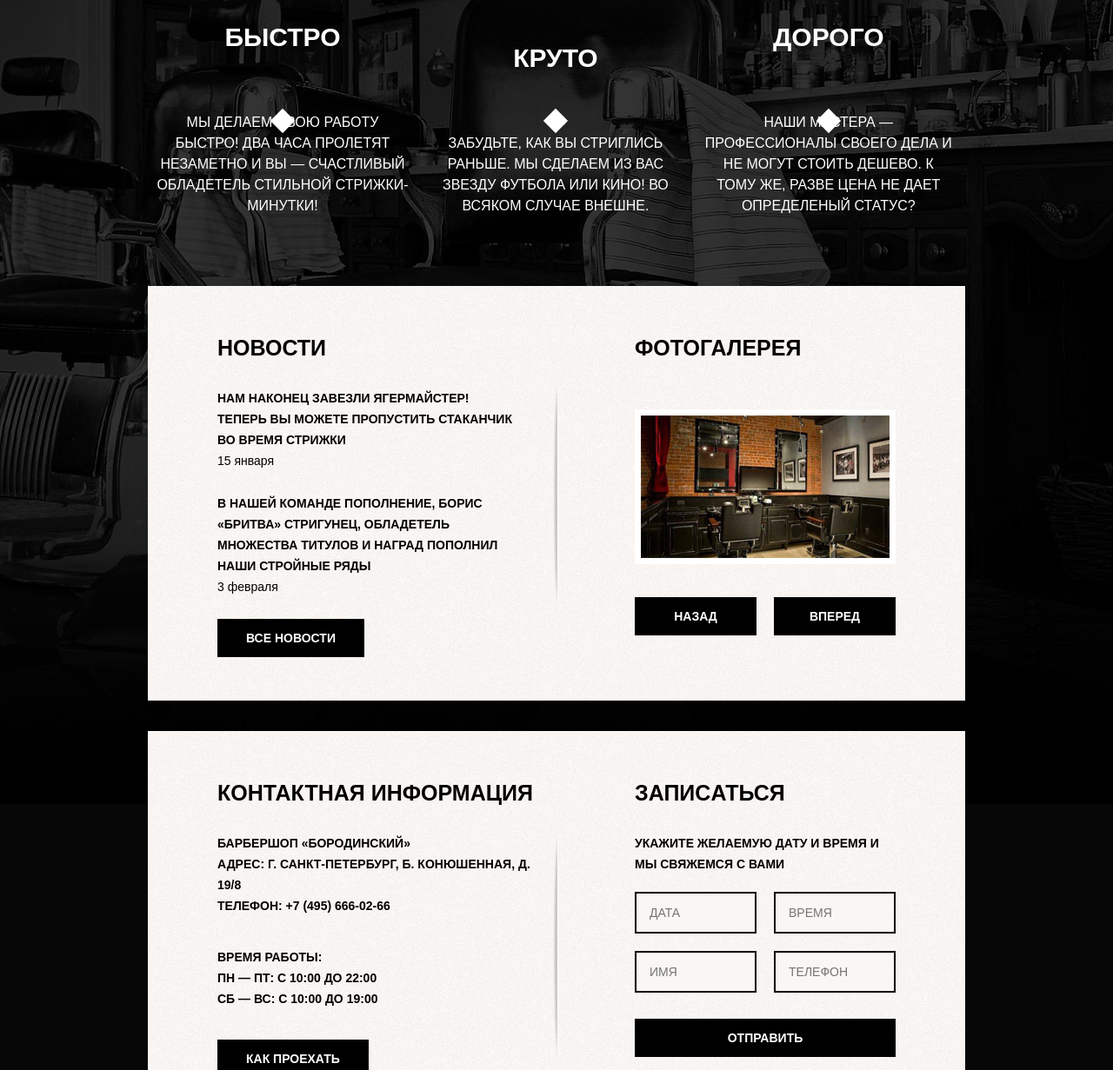
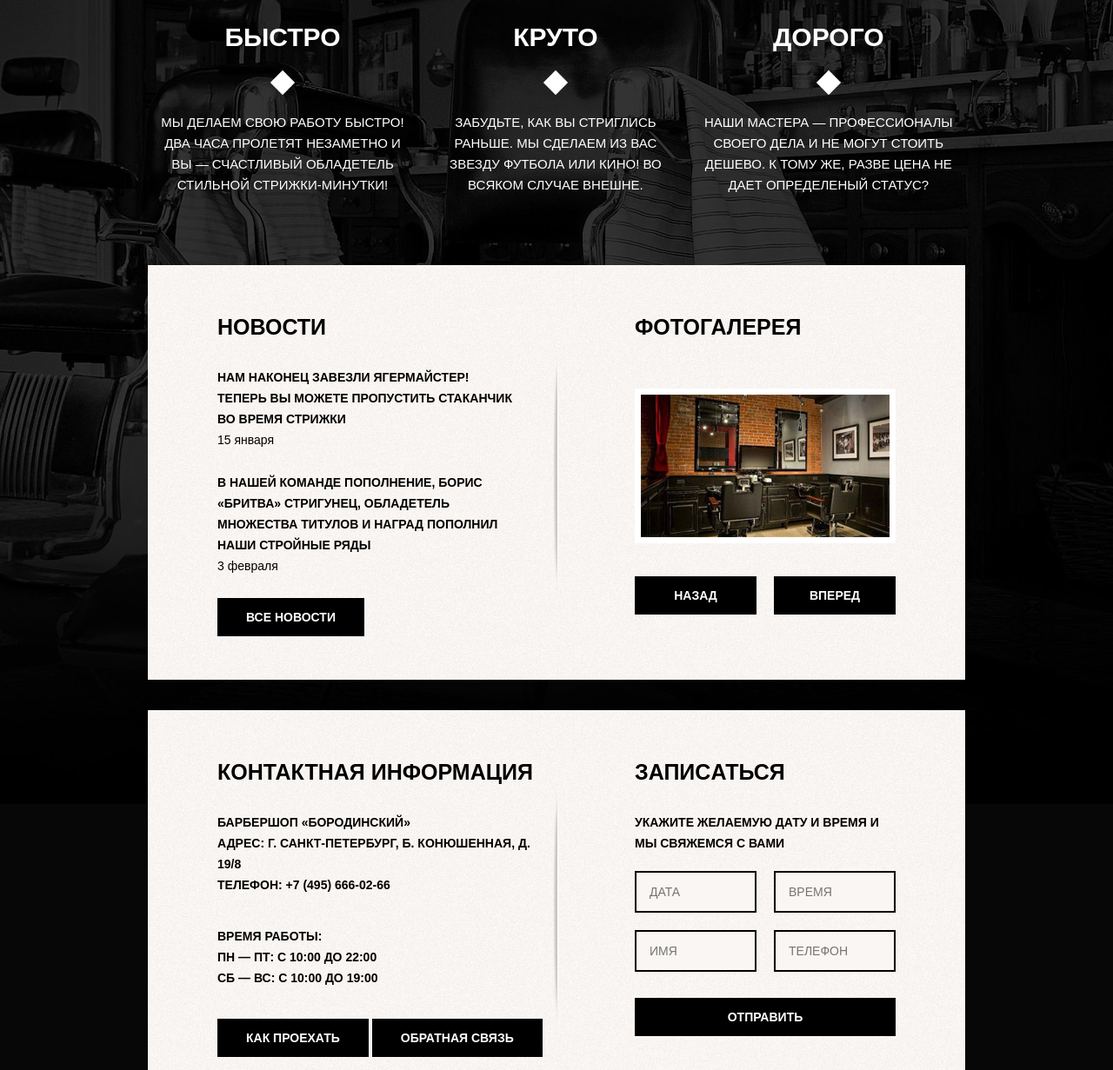
Before and after one commit to johnFarkasolo/borodinskii.github.io, a plain HTML site: page index.html in a window 1280 px wide. Shown: the part 344-1575 px from the top of the page at 87% size. Drawn offline with Linux system fonts and the light colour scheme.

Commit message:
Update style.css

```diff
--- a/css/style.css
+++ b/css/style.css
@@ -178,7 +178,7 @@ textarea {
 	.features-name::after {
 		content: " ";
 		position: absolute;
-		bottom: 100px;
+		bottom: 120px;
 		left: 50%;
 
 		display: block;
@@ -193,7 +193,7 @@ textarea {
 		padding: 0 10px;
 	}
 	.block p {
-		font-size: 16px;
+		font-size: 15px;
 	}
 .index-content {
 	margin-bottom: 35px;
@@ -236,7 +236,6 @@ textarea {
 .btn-def {
 	display: inline-block;
 	padding: 10px 33px;
-	margin-right: 16px;
 
 	font-weight: 700;
 	font-size: 14px;
```
